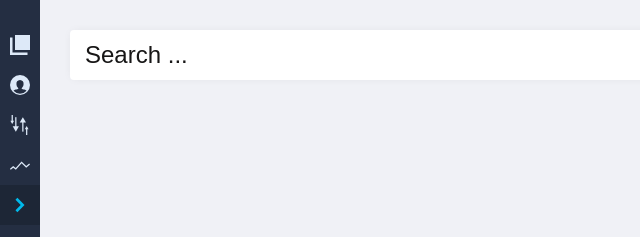
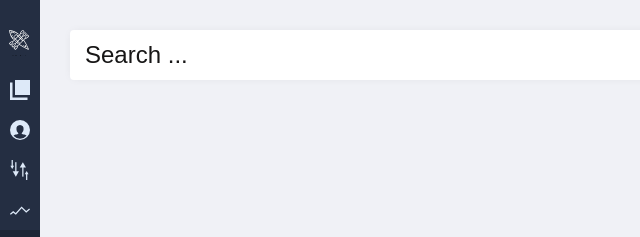
Before and after one commit to chrisquion/landfall, a website: page index.html in a window 1280 px wide. Both pictures are taken after a click on the button "Collapse". Shown: the top 237 px of the page, 0-640 px from the left. Drawn offline with nearby package versions, Linux system fonts and the light colour scheme.

Commit message:
logo now displays in collapsed menu

```diff
--- a/main.css
+++ b/main.css
@@ -221,7 +221,12 @@ input {
       padding: 10px;
     }
 
-    .collapsed .folding-header .logo,
+    .collapsed .logo {
+        transform: scale(.75, .75);
+        margin: 5px;
+        height:35px;
+    }
+
     .collapsed .folding-header .employee-menu span,
     .collapsed .folding-header .employee-menu .menu-heading {
       display: none;
```
Also changed, not shown: index.html (+0 -2 lines).
